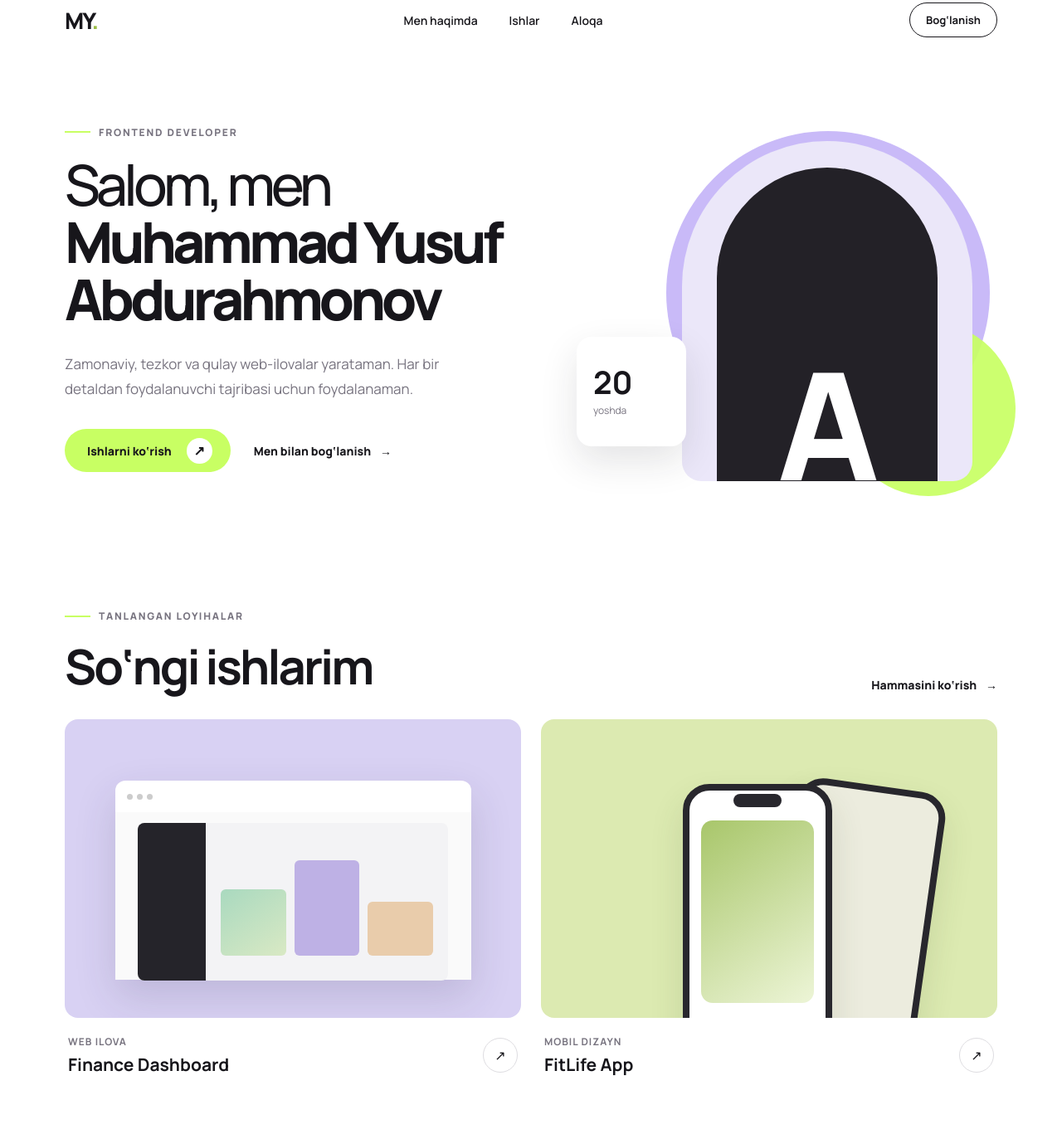
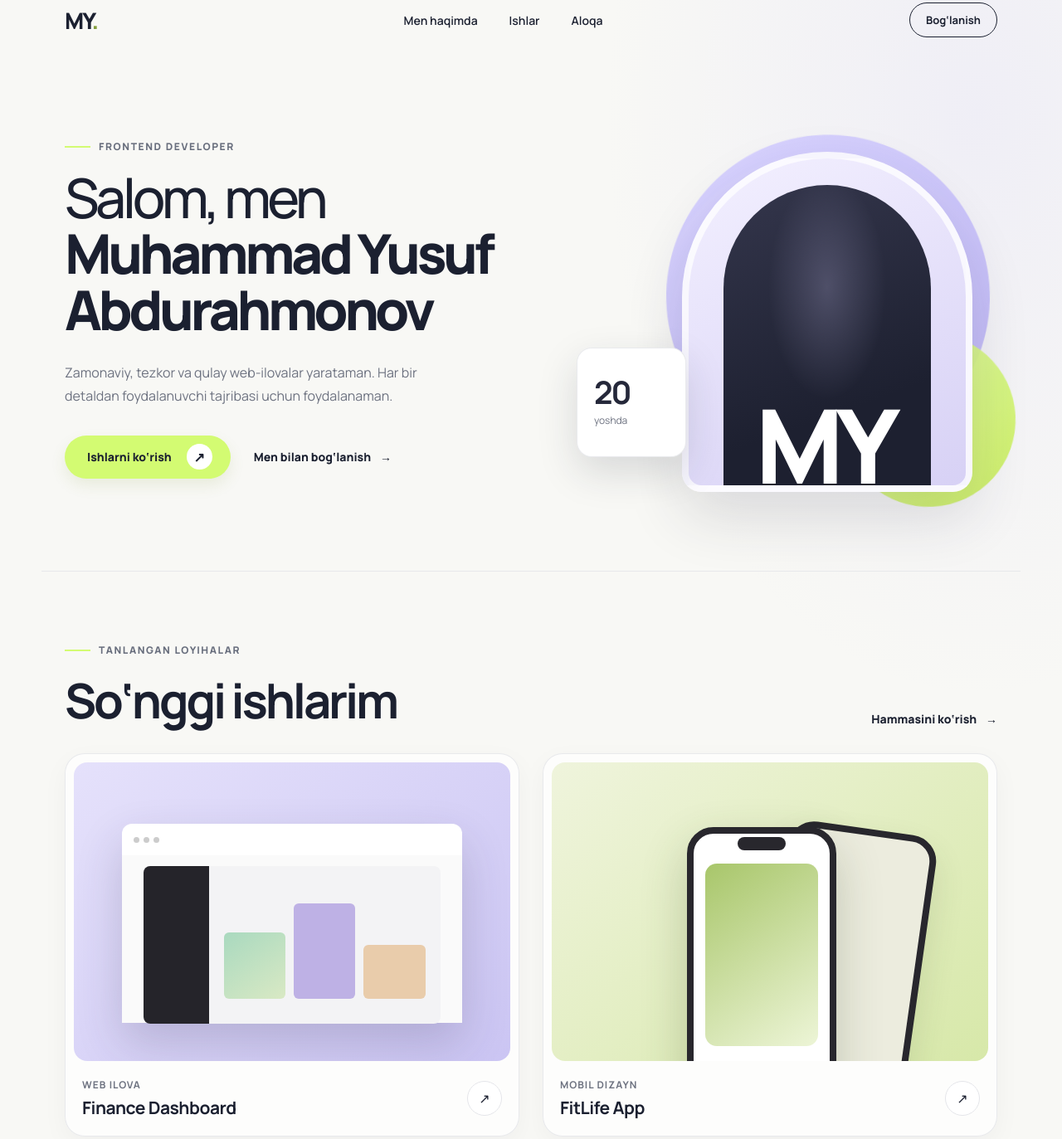
Before and after one commit to professor-my/muhammad_yusuf, a plain HTML site: page index.html in a window 1280 px wide. Shown: the part 20-1393 px from the top of the page at 83% size. Drawn offline with Linux system fonts and the light colour scheme.

Commit message:
Polish portfolio design and animations
Co-authored-by: Copilot App <223556219+Copilot@users.noreply.github.com>

```diff
--- a/index.html
+++ b/index.html
@@ -4,6 +4,7 @@
     <meta charset="UTF-8" />
     <meta name="viewport" content="width=device-width, initial-scale=1.0" />
     <meta name="description" content="Muhammad Yusuf Abdurahmonov portfolio" />
+    <meta name="theme-color" content="#f8f8f5" />
     <title>Muhammad Yusuf Abdurahmonov — Portfolio</title>
     <link rel="preconnect" href="https://fonts.googleapis.com" />
     <link rel="preconnect" href="https://fonts.gstatic.com" crossorigin />
@@ -11,6 +12,7 @@
     <link rel="stylesheet" href="styles.css" />
   </head>
   <body>
+    <a class="skip-link" href="#main">Asosiy mazmunga o‘tish</a>
     <header class="header">
       <a class="logo" href="#" aria-label="Bosh sahifa">MY<span>.</span></a>
       <nav class="nav" aria-label="Asosiy menyu">
@@ -21,9 +23,9 @@
       <a class="header-btn" href="#contact">Bog‘lanish</a>
     </header>
 
-    <main>
+    <main id="main">
       <section class="hero" id="about">
-        <div class="hero-copy">
+        <div class="hero-copy reveal">
           <p class="eyebrow"><span></span> Frontend Developer</p>
           <h1>Salom, men<br /><strong>Muhammad Yusuf<br />Abdurahmonov</strong></h1>
           <p class="intro">
@@ -36,12 +38,12 @@
           </div>
         </div>
 
-        <div class="hero-art" aria-label="Portfolio aksenti">
+        <div class="hero-art reveal" role="img" aria-label="Muhammad Yusuf, 20 yoshda">
           <div class="shape shape-one"></div>
           <div class="shape shape-two"></div>
           <div class="portrait">
             <div class="portrait-placeholder">
-              <span>A</span>
+              <span>MY</span>
             </div>
           </div>
           <div class="experience-card">
@@ -52,16 +54,16 @@
       </section>
 
       <section class="projects" id="projects">
-        <div class="section-heading">
+        <div class="section-heading reveal">
           <div>
             <p class="eyebrow"><span></span> Tanlangan loyihalar</p>
-            <h2>So‘ngi ishlarim</h2>
+            <h2>So‘nggi ishlarim</h2>
           </div>
           <a class="text-btn" href="#contact">Hammasini ko‘rish <span>→</span></a>
         </div>
 
         <div class="project-grid">
-          <article class="project-card">
+          <article class="project-card reveal">
             <div class="project-preview preview-one">
               <div class="browser-bar"><i></i><i></i><i></i></div>
               <div class="mockup-dashboard">
@@ -78,7 +80,7 @@
             </div>
           </article>
 
-          <article class="project-card">
+          <article class="project-card reveal">
             <div class="project-preview preview-two">
               <div class="phone phone-back"></div>
               <div class="phone phone-front">
@@ -97,7 +99,7 @@
         </div>
       </section>
 
-      <section class="contact" id="contact">
+      <section class="contact reveal" id="contact">
         <p class="eyebrow"><span></span> Loyihangiz bormi?</p>
         <h2>Keling, birga ajoyib ish qilamiz.</h2>
         <a class="primary-btn" href="mailto:hello@example.com">Xabar yuborish <span>↗</span></a>
--- a/script.js
+++ b/script.js
@@ -1,11 +1,34 @@
 const links = document.querySelectorAll('a[href^="#"]');
+const prefersReducedMotion = window.matchMedia("(prefers-reduced-motion: reduce)");
 
 links.forEach((link) => {
   link.addEventListener("click", (event) => {
     const targetId = link.getAttribute("href");
     if (targetId === "#") {
       event.preventDefault();
-      window.scrollTo({ top: 0, behavior: "smooth" });
+      window.scrollTo({
+        top: 0,
+        behavior: prefersReducedMotion.matches ? "auto" : "smooth",
+      });
     }
   });
 });
+
+const revealElements = document.querySelectorAll(".reveal");
+
+if ("IntersectionObserver" in window && !prefersReducedMotion.matches) {
+  document.documentElement.classList.add("js");
+
+  const revealObserver = new IntersectionObserver((entries, observer) => {
+    entries.forEach((entry) => {
+      if (entry.isIntersecting) {
+        entry.target.classList.add("is-visible");
+        observer.unobserve(entry.target);
+      }
+    });
+  }, { threshold: 0.12, rootMargin: "0px 0px -36px 0px" });
+
+  revealElements.forEach((element) => revealObserver.observe(element));
+} else {
+  revealElements.forEach((element) => element.classList.add("is-visible"));
+}
--- a/styles.css
+++ b/styles.css
@@ -425,6 +425,234 @@ footer p {
 }
 .socials a:hover { background: var(--lime); border-color: var(--lime); }
 
+:root {
+  --ink: #1b2030;
+  --muted: #6d7280;
+  --lime: #d3fb72;
+  --lavender: #c9c4fa;
+  --cream: #f5f5f1;
+  --line: #e4e5e9;
+}
+
+body {
+  overflow-x: hidden;
+  background:
+    radial-gradient(ellipse at 92% 8%, rgba(201, 196, 250, .19), transparent 28rem),
+    #f8f8f5;
+}
+
+.skip-link {
+  position: fixed;
+  z-index: 20;
+  top: 12px;
+  left: 12px;
+  padding: 12px 16px;
+  transform: translateY(-160%);
+  border-radius: 10px;
+  background: var(--ink);
+  color: #fff;
+}
+
+.skip-link:focus { transform: translateY(0); }
+
+a:focus-visible {
+  outline: 3px solid #718b2f;
+  outline-offset: 4px;
+}
+
+.header {
+  position: relative;
+  z-index: 3;
+}
+
+.logo span { color: #849e3c; }
+.nav a:hover { color: #657f25; }
+
+.hero {
+  min-height: 620px;
+  padding-top: 54px;
+  padding-bottom: 65px;
+}
+
+.eyebrow {
+  color: #686e7d;
+  letter-spacing: 1.6px;
+}
+
+.hero h1 {
+  font-size: clamp(46px, 5.3vw, 66px);
+  letter-spacing: -4.5px;
+}
+
+.intro {
+  max-width: 490px;
+  font-size: 16px;
+}
+
+.primary-btn {
+  box-shadow: 0 8px 18px rgba(125, 151, 53, .12);
+}
+
+.hero-art {
+  isolation: isolate;
+}
+
+.shape-one {
+  background: linear-gradient(145deg, #d9d4ff 4%, #bdb5f4 100%);
+  animation: shape-drift 8s ease-in-out infinite alternate;
+}
+
+.shape-two {
+  background: linear-gradient(145deg, #e1ff9d, #c8ec5a);
+  animation: shape-drift 7s ease-in-out -2s infinite alternate-reverse;
+}
+
+.portrait {
+  border: 8px solid rgba(255, 255, 255, .76);
+  box-shadow: 0 30px 70px rgba(42, 42, 62, .14);
+  background: linear-gradient(155deg, #f3f0ff, #d7d1f5);
+}
+
+.portrait-placeholder {
+  background:
+    radial-gradient(ellipse at 50% 34%, rgba(214, 208, 255, .22), transparent 40%),
+    linear-gradient(160deg, #34364c, #1d2030 72%);
+  font-size: 124px;
+  letter-spacing: -10px;
+  text-indent: -8px;
+}
+
+.experience-card {
+  border: 1px solid rgba(228, 229, 233, .8);
+  box-shadow: 0 18px 48px rgba(35, 38, 55, .15);
+}
+
+.experience-card strong {
+  color: #25283a;
+  letter-spacing: -2px;
+}
+
+.projects {
+  padding-top: 86px;
+  border-top: 1px solid rgba(228, 229, 233, .8);
+}
+
+.section-heading h2,
+.contact h2 {
+  letter-spacing: -3.2px;
+}
+
+.project-grid { gap: 28px; }
+
+.project-card {
+  overflow: hidden;
+  padding: 10px 10px 20px;
+  border: 1px solid rgba(228, 229, 233, .85);
+  border-radius: 24px;
+  background: rgba(255, 255, 255, .72);
+  box-shadow: 0 10px 32px rgba(35, 38, 55, .04);
+  transition: transform .3s ease, box-shadow .3s ease;
+}
+
+.project-card:hover {
+  transform: translateY(-6px);
+  box-shadow: 0 22px 48px rgba(35, 38, 55, .1);
+}
+
+.project-preview { border-radius: 16px; }
+.preview-one { background: linear-gradient(140deg, #e5e1fb, #cbc5f3); }
+.preview-two { background: linear-gradient(140deg, #eff4dc, #d7e8a9); }
+
+.browser-bar {
+  box-shadow: 0 24px 55px rgba(52, 44, 79, .2);
+}
+
+.phone-front {
+  box-shadow: 0 22px 55px rgba(54, 69, 35, .23);
+}
+
+.project-info { padding: 20px 10px 0; }
+.project-info h3 { letter-spacing: -.5px; }
+
+.project-info a,
+.socials a {
+  background: #fff;
+  transition: transform .2s ease, background .2s ease, border-color .2s ease;
+}
+
+.project-info a:hover,
+.socials a:hover {
+  transform: translateY(-2px);
+  background: var(--lime);
+  border-color: var(--lime);
+}
+
+.contact {
+  position: relative;
+  overflow: hidden;
+  min-height: 340px;
+  background:
+    radial-gradient(circle at 88% 14%, rgba(211, 251, 114, .15), transparent 17rem),
+    #222638;
+  color: #fff;
+}
+
+.contact .eyebrow { color: #c5c8d2; }
+.contact h2 { max-width: 680px; }
+.contact .primary-btn { color: var(--ink); }
+
+footer { background: transparent; }
+
+.js .reveal {
+  opacity: 0;
+  transform: translateY(22px);
+  transition: opacity .65s ease, transform .65s cubic-bezier(.2, .7, .2, 1);
+}
+
+.js .reveal.is-visible {
+  opacity: 1;
+  transform: translateY(0);
+}
+
+.project-card:nth-child(2) { transition-delay: .12s; }
+
+@keyframes shape-drift {
+  from { transform: translate3d(0, 0, 0) rotate(-3deg); }
+  to { transform: translate3d(0, -12px, 0) rotate(3deg); }
+}
+
+@media (max-width: 900px) {
+  .hero { min-height: 0; }
+  .projects { padding-top: 66px; }
+}
+
+@media (max-width: 560px) {
+  .hero h1 { font-size: clamp(43px, 11vw, 52px); }
+  .hero-art { margin-top: 42px; }
+  .projects { padding-top: 58px; }
+  .project-card { padding: 8px 8px 18px; border-radius: 20px; }
+  .contact { background-color: #222638; }
+  .contact h2 { letter-spacing: -2px; }
+}
+
+@media (prefers-reduced-motion: reduce) {
+  html { scroll-behavior: auto; }
+
+  *,
+  *::before,
+  *::after {
+    animation-duration: .01ms !important;
+    animation-iteration-count: 1 !important;
+    scroll-behavior: auto !important;
+    transition-duration: .01ms !important;
+  }
+
+  .js .reveal {
+    opacity: 1;
+    transform: none;
+  }
+}
+
 @media (max-width: 900px) {
   .nav { display: none; }
   .hero {
```
